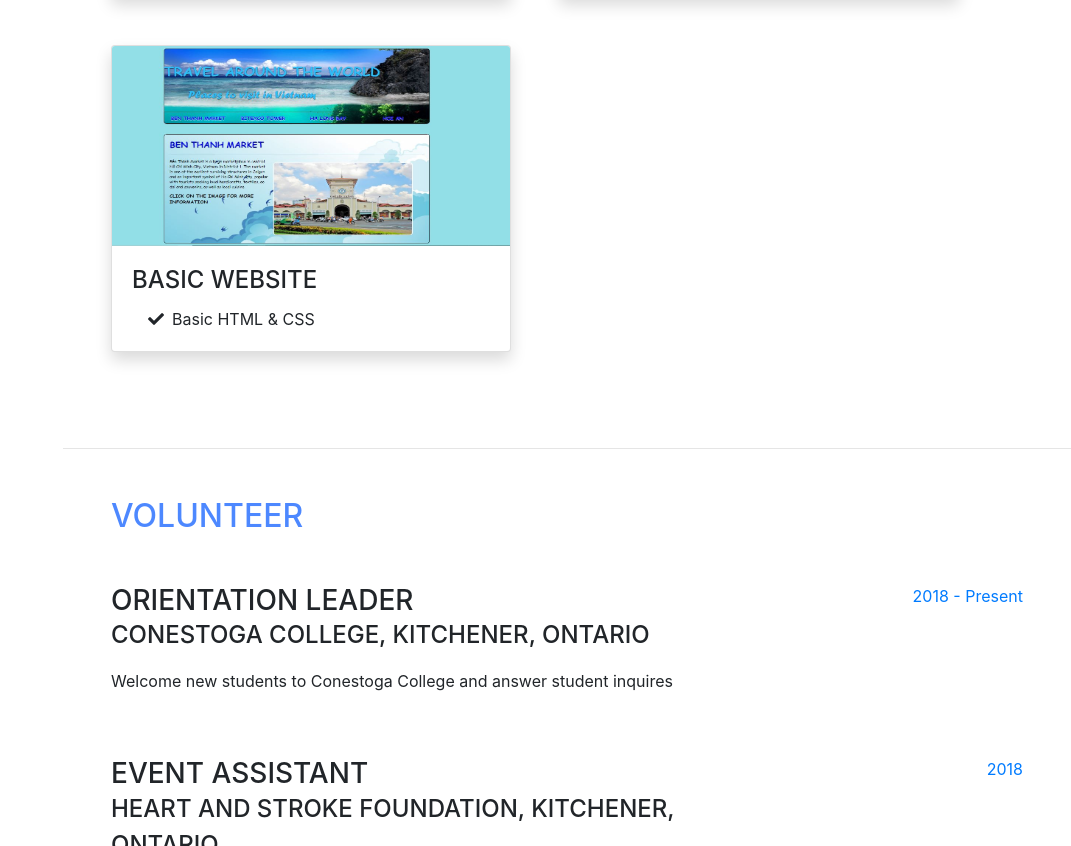
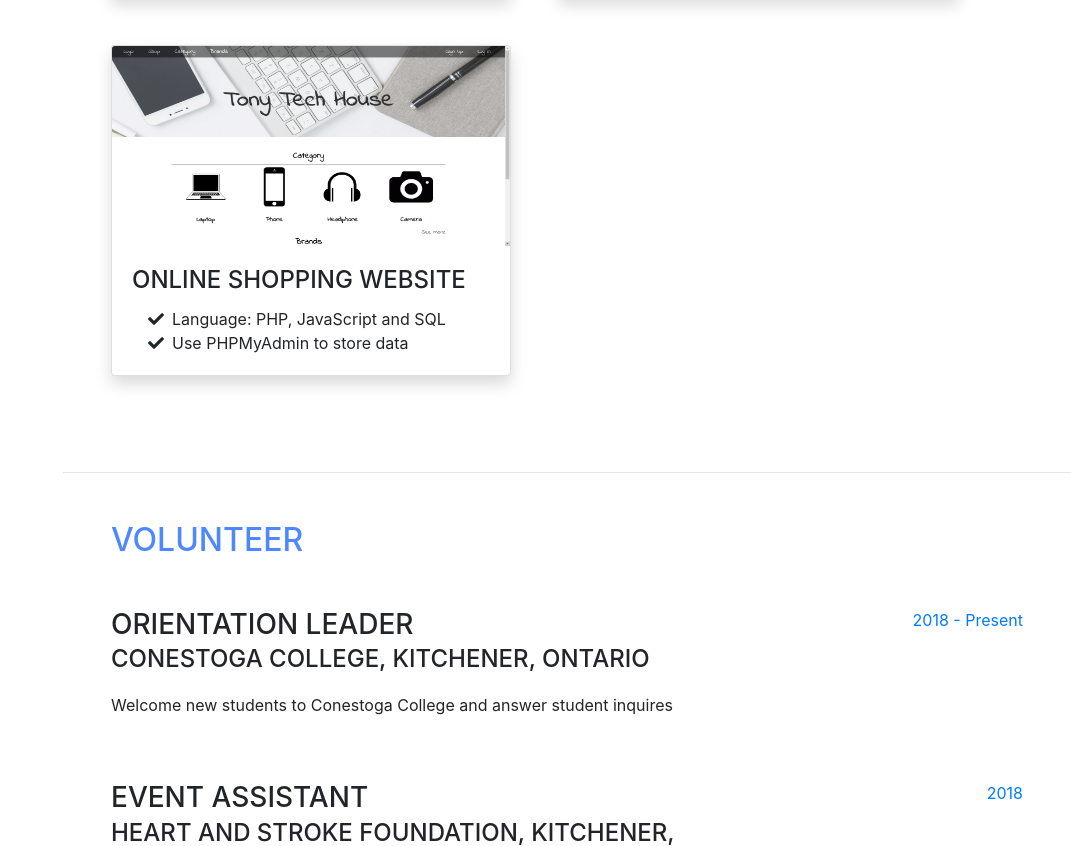
Before and after one commit to uytuan213/uytuan213.github.io, a website with bundled scripts: page index.html in a window 1280 px wide. Shown: the part 3040-3886 px from the top of the page, without its empty margins (209-1280 px from the left). Built offline with nearby package versions, Linux system fonts and the light colour scheme; a web font is replaced by a local one.

Commit message:
Remove old website and add Tech House website

```diff
--- a/index.html
+++ b/index.html
@@ -222,13 +222,17 @@
 
           <div class="row mx-auto">
 			  <div class="card mr-5 mb-5 shadow" style="width: 400px;">
-	          	<img src="img/web1.JPG" class="card-img-top" alt="Places to visit in Vietnam" width="300" height="200"/>
+	          	<img src="img/TechHouse.png" class="card-img-top" alt="Tony Tech House Website" width="300" height="200"/>
 	          	<div class="card-body">
-	          		<h4 class="card-title">Basic website</h4>
+	          		<h4 class="card-title">Online Shopping website</h4>
 	          		<ul class="fa-ul mb-0 card-text">
 			            <li>
 			              <i class="fa-li fa fa-check"></i>
-			              Basic HTML & CSS
+			              Language: PHP, JavaScript and SQL
+			            </li>
+				    <li>
+			              <i class="fa-li fa fa-check"></i>
+			              Use PHPMyAdmin to store data
 			            </li>
 			        </ul>
 	          	</div>
```
